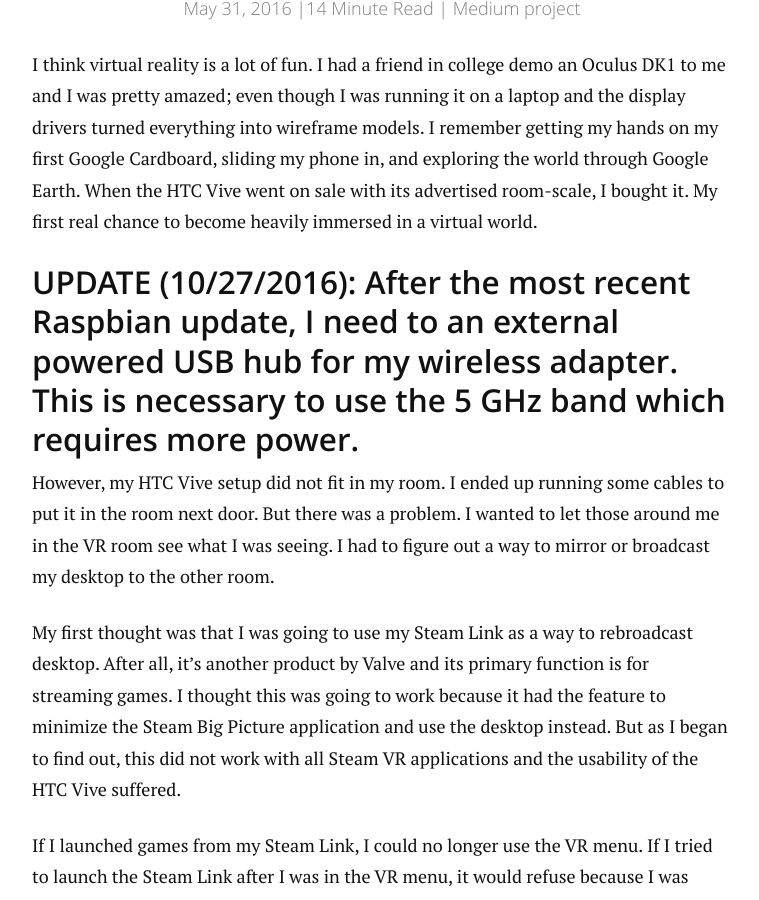
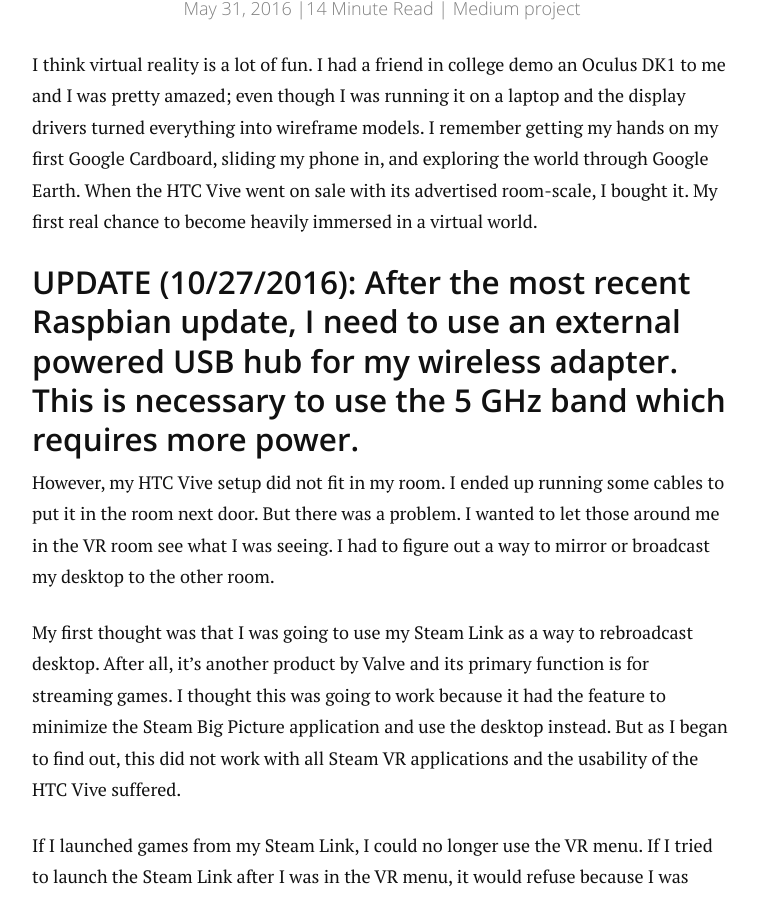
Before and after one commit to aav7fl/website-legacy, a Jekyll site: the page built from _posts/2016-05-31-raspberry-pi-steam-vr-streaming.md, in a window 1280 px wide and 900 px high, scrolled down 1035 px. Shown: the whole window, without its empty margins (258-1017 px from the left). Built offline with Jekyll 4.4.1, drawn with Linux system fonts in a browser that asks for light colours; comment, search, counter and statistics services are not loaded.

Commit message:
Update 2016-05-31-raspberry-pi-steam-vr-streaming.md

```diff
--- a/_posts/2016-05-31-raspberry-pi-steam-vr-streaming.md
+++ b/_posts/2016-05-31-raspberry-pi-steam-vr-streaming.md
@@ -13,7 +13,7 @@
 
 I think virtual reality is a lot of fun. I had a friend in college demo an Oculus DK1 to me and I was pretty amazed; even though I was running it on a laptop and the display drivers turned everything into wireframe models. I remember getting my hands on my first Google Cardboard, sliding my phone in, and exploring the world through Google Earth. When the HTC Vive went on sale with its advertised room-scale, I bought it. My first real chance to become heavily immersed in a virtual world.
 
-### UPDATE (10/27/2016): After the most recent Raspbian update, I need to an external powered USB hub for my wireless adapter. This is necessary to use the 5 GHz band which requires more power.
+### UPDATE (10/27/2016): After the most recent Raspbian update, I need to use an external powered USB hub for my wireless adapter. This is necessary to use the 5 GHz band which requires more power.
 
 However, my HTC Vive setup did not fit in my room. I ended up running some cables to put it in the room next door. But there was a problem. I wanted to let those around me in the VR room see what I was seeing. I had to figure out a way to mirror or broadcast my desktop to the other room.
 
```
